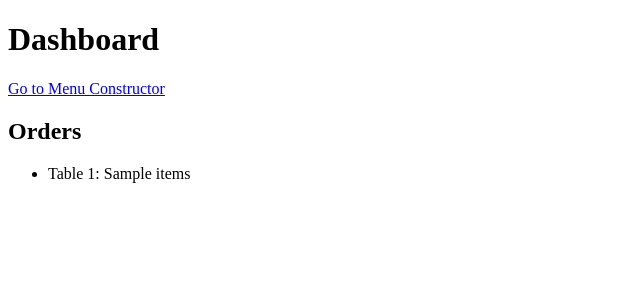
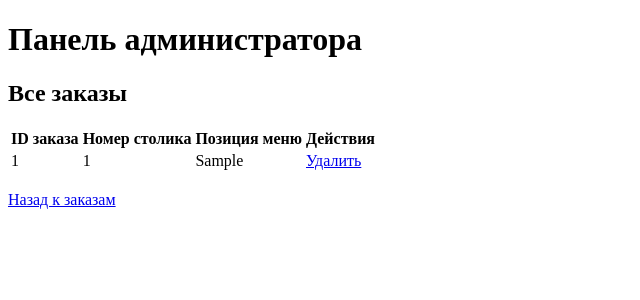
Before and after one commit to BorisVaneev/monocle, a Python web app: template templates/dashboard.html in a window 1280 px wide. Shown: the top 300 px of the page, without its empty margins (0-640 px from the left). Run offline with Jinja, Linux system fonts and the light colour scheme; the template is opened without the code that fills it: most values are stand-ins (such as "Sample title", 1, 10 or a date in 2020).

Commit message:
Update dashboard.html

```diff
--- a/templates/dashboard.html
+++ b/templates/dashboard.html
@@ -1,18 +1,37 @@
 <!DOCTYPE html>
-<html lang="en">
+<html lang="ru">
 <head>
     <meta charset="UTF-8">
     <meta name="viewport" content="width=device-width, initial-scale=1.0">
-    <title>Dashboard</title>
+    <title>Панель администратора</title>
 </head>
 <body>
-    <h1>Dashboard</h1>
-    <a href="/store/store001/menuconstructor">Go to Menu Constructor</a>
-    <h2>Orders</h2>
-    <ul>
-        {% for order in orders %}
-            <li>Table {{ order.table_number }}: {{ order.items }}</li>
-        {% endfor %}
-    </ul>
+    <h1>Панель администратора</h1>
+    <h2>Все заказы</h2>
+    <table>
+        <thead>
+            <tr>
+                <th>ID заказа</th>
+                <th>Номер столика</th>
+                <th>Позиция меню</th>
+                <th>Действия</th>
+            </tr>
+        </thead>
+        <tbody>
+            {% for order in orders %}
+                <tr>
+                    <td>{{ order.id }}</td>
+                    <td>{{ order.table_number }}</td>
+                    <td>{{ order.menu_item }}</td>
+                    <td>
+                        <!-- Здесь можно добавить кнопки для удаления заказа или других действий -->
+                        <a href="{{ url_for('delete_order', order_id=order.id) }}">Удалить</a>
+                    </td>
+                </tr>
+            {% endfor %}
+        </tbody>
+    </table>
+    <br>
+    <a href="{{ url_for('index') }}">Назад к заказам</a>
 </body>
 </html>
```
